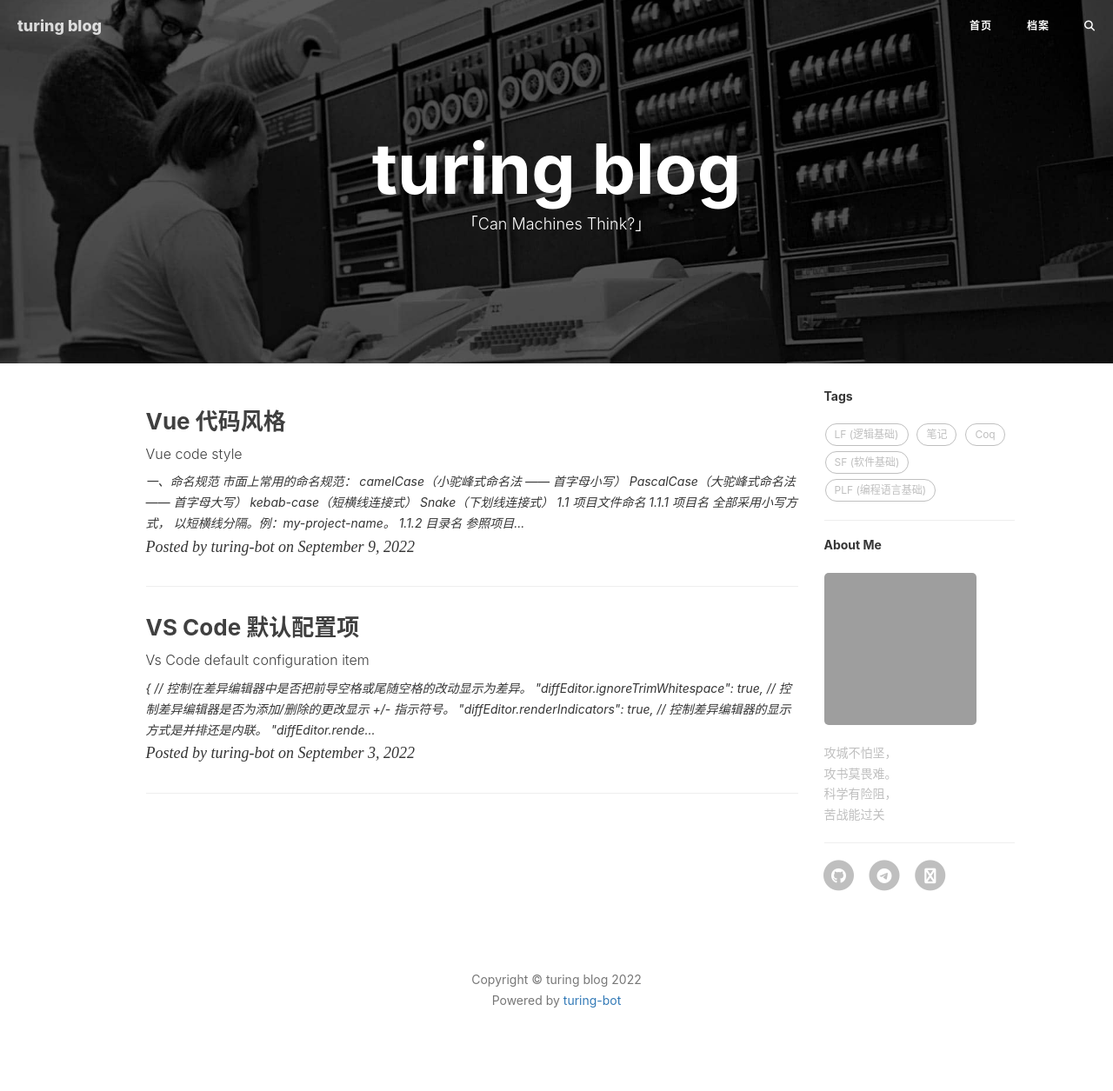
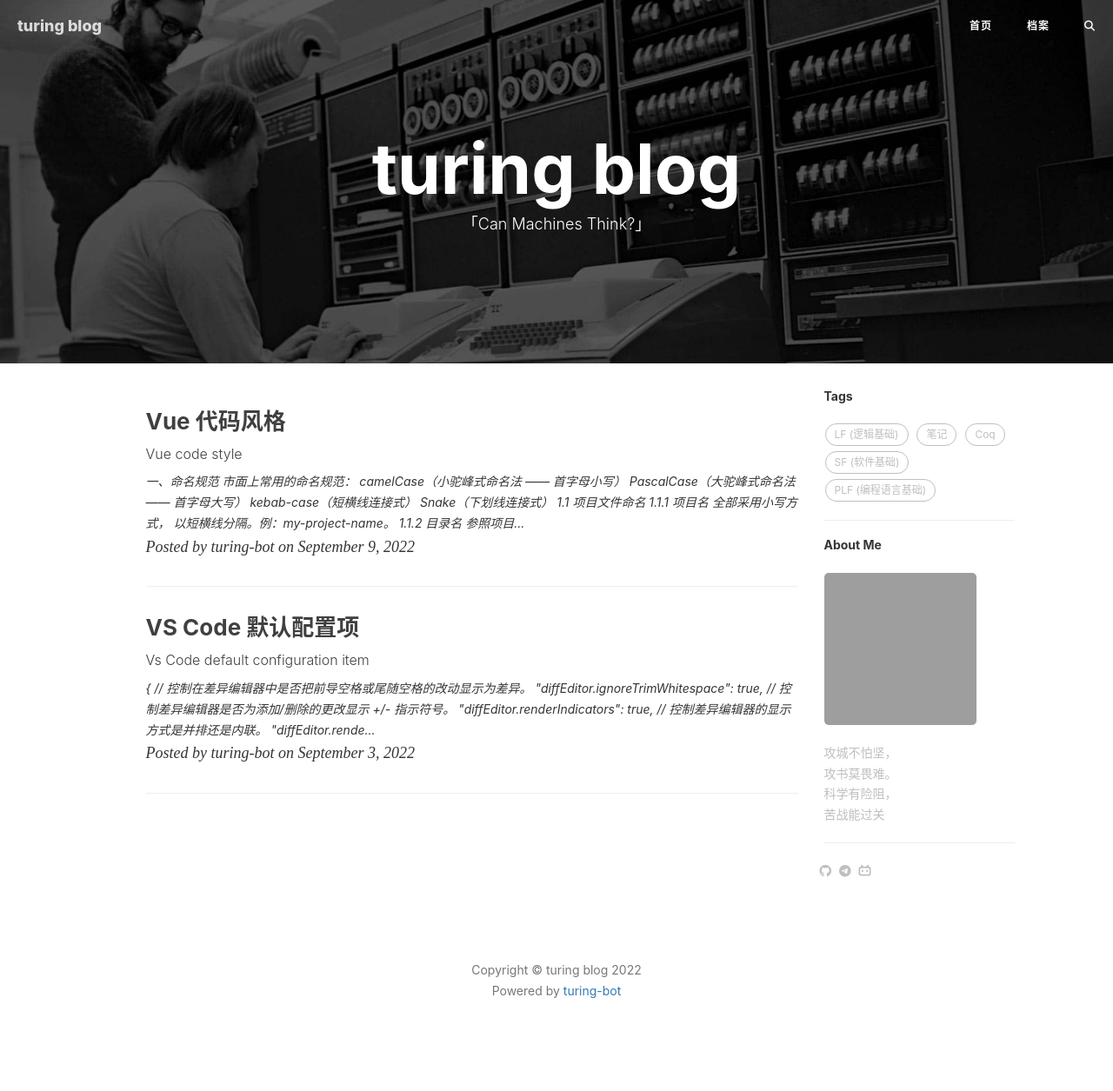
Before and after one commit to Turing-bot/Blog, a Jekyll site: the page built from index.html, in a window 1280 px wide. Shown: the whole page at 87% size. Built offline with Jekyll 4.4.1, drawn with Linux system fonts in a browser that asks for light colours; nearby versions of some CDN libraries; the list of posts is cut into pages by our own code; comment, search, counter and statistics services are not loaded; grey boxes are pictures that could not be loaded.

Commit message:
init blog

```diff
--- a/_includes/sns-links.html
+++ b/_includes/sns-links.html
@@ -22,10 +22,7 @@
   {% if site.github_username %}
   <li>
     <a target="_blank" href="https://github.com/{{ site.github_username }}">
-      <span class="fa-stack fa-lg">
-        <i class="fa fa-circle fa-stack-2x"></i>
-        <i class="fa fa-github fa-stack-1x fa-inverse"></i>
-      </span>
+      <i class="fa-brands fa-github"></i>
     </a>
   </li>
   {% endif %}
@@ -33,10 +30,7 @@
   {% if site.telegram_username %}
   <li>
     <a target="_blank" href="https://t.me/{{ site.telegram_username }}">
-      <span class="fa-stack fa-lg">
-        <i class="fa fa-circle fa-stack-2x"></i>
-        <i class="fa fa-telegram fa-stack-1x fa-inverse"></i>
-      </span>
+      <i class="fa-brands fa-telegram"></i>
     </a>
   </li>
   {% endif %}
@@ -44,10 +38,7 @@
   {% if site.bilibili_username %}
   <li>
     <a target="_blank" href="https://space.bilibili.com/48680878">
-      <span class="fa-stack fa-lg">
-        <i class="fa fa-circle fa-stack-2x"></i>
-        <i class="fa fa-bilibili fa-stack-1x fa-inverse"></i>
-      </span>
+      <i class="fa-brands fa-bilibili"></i>
     </a>
   </li>
   {% endif %}
```
